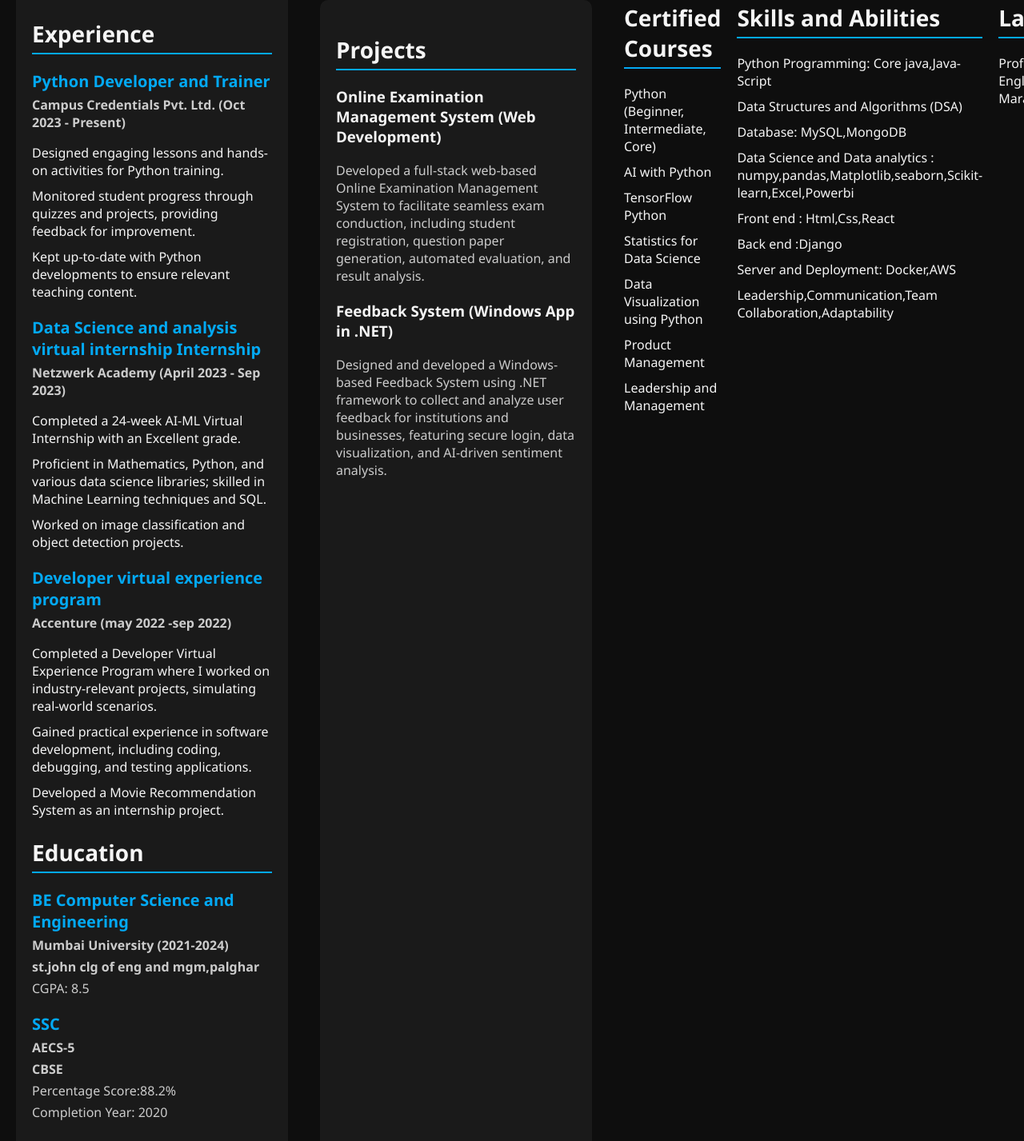
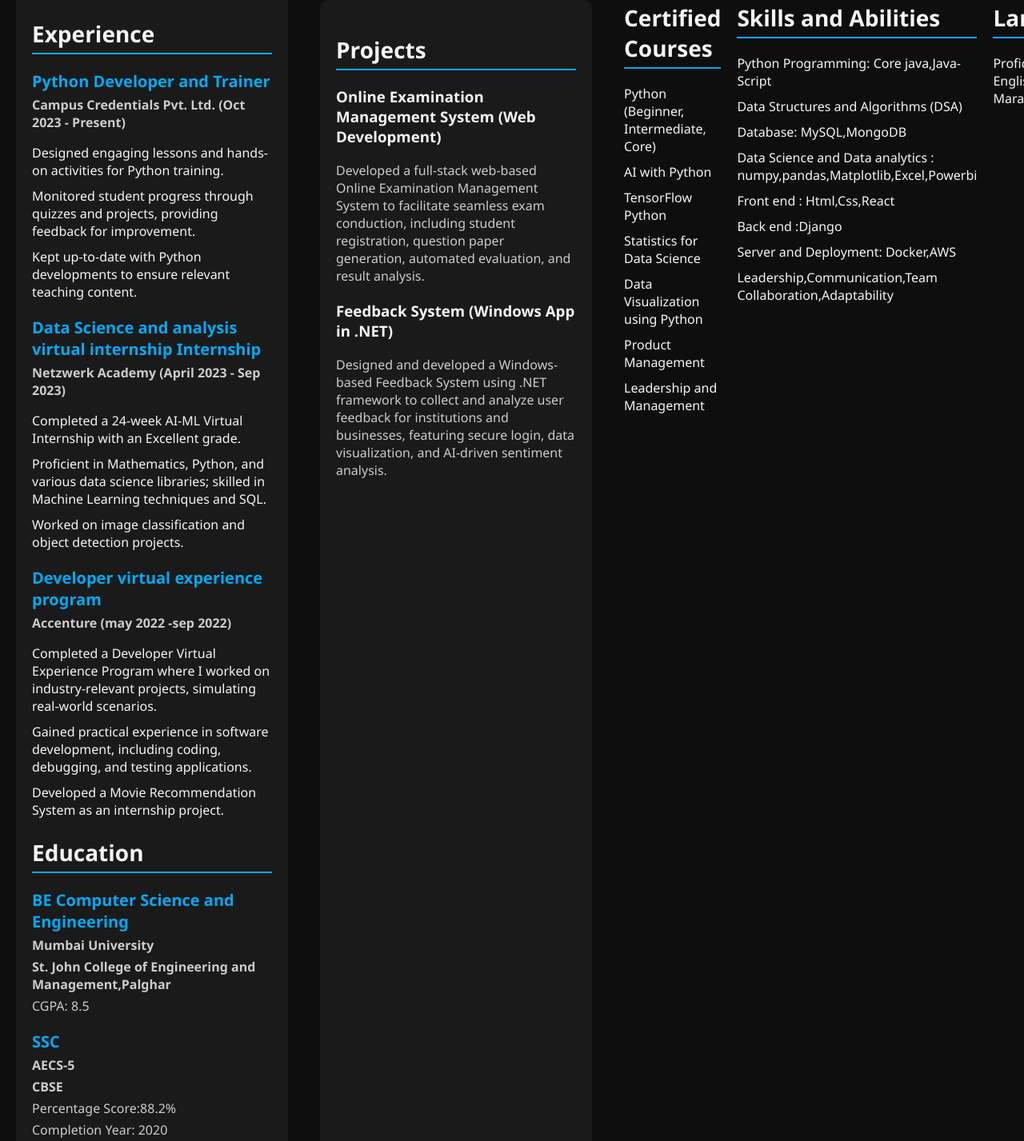
Before and after one commit to Sayalibhate/MY_RESUME, a plain HTML site: page index.html in a window 1280 px wide. Shown: the part 299-1726 px from the top of the page at 80% size. Drawn offline with Linux system fonts and the light colour scheme.

Commit message:
Update index.html

```diff
--- a/index.html
+++ b/index.html
@@ -228,8 +228,8 @@
 
                 <div class="education-item">
                     <h3>BE Computer Science and Engineering</h3>
-                    <p><strong>Mumbai University (2021-2024)</strong></p>
-                    <p><strong>st.john clg of eng and mgm,palghar</strong></p>
+                    <p><strong>Mumbai University</strong></p>
+                    <p><strong>St. John College of Engineering and Management,Palghar</strong></p>
                     <p>CGPA: 8.5</p>
                 </div>
 
@@ -278,7 +278,7 @@
                     <li>Python Programming: Core java,Java-Script</li>
                     <li>Data Structures and Algorithms (DSA)</li>
                     <li>Database: MySQL,MongoDB</li>
-                    <li>Data Science and Data analytics : numpy,pandas,Matplotlib,seaborn,Scikit-learn,Excel,Powerbi</li>
+                    <li>Data Science and Data analytics : numpy,pandas,Matplotlib,Excel,Powerbi</li>
                     <li>Front end : Html,Css,React</li>
                     <li>Back end :Django</li>
                     <li>Server and Deployment: Docker,AWS</li>
```
